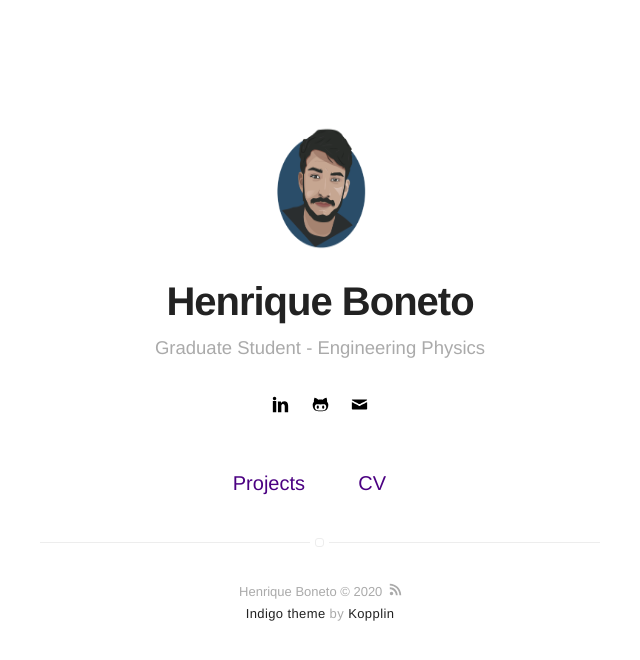
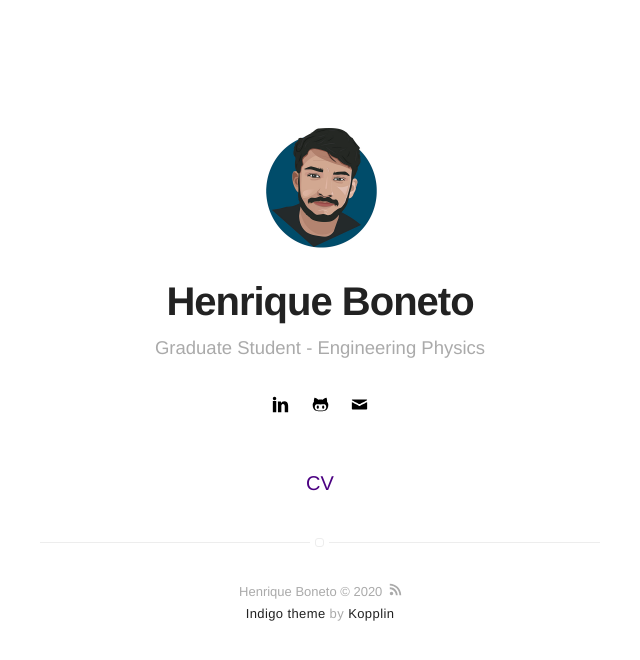
Before and after one commit to henriqueboneto/henriqueboneto.github.io, a Jekyll site: the page built from index.html, in a window 1280 px wide. Shown: the top 660 px of the page, without its empty margins (320-960 px from the left). Built offline with Jekyll 4.4.1, drawn with Linux system fonts in a browser that asks for light colours.

Commit message:
img profile correction

```diff
--- a/_config.yml
+++ b/_config.yml
@@ -8,7 +8,7 @@ description: A blog about technology and stuff related
 # if it's an external image, update below for true
 # better with square images
 external-image: false
-picture: assets/images/profile.png
+picture: assets/images/profile.jpg
 
 # If you want to include your resume, set to true
 # and specify source (external or local).
@@ -56,7 +56,7 @@ authors:
     name: Henrique Boneto
     bio: Engineering Physics Student. Interested and currently studying Econophysics, Software Development and Data Science.
     external-image: false
-    picture: assets/images/profile.png
+    picture: assets/images/profile.jpg
 
 # do you want a larger site? change the option below
 # options: [normal, large] | default: normal
@@ -72,7 +72,7 @@ pagination:
   permalink: "/:num/" # pagination link that will be appended
 
 # if you don't need projects, comment the *projects* configs below
-projects: true
+projects: false
 
 # if you don't need "about" or "blog", comment them out below
 about: false
```
Also changed, not shown: assets/images/profile.jpg (added), assets/images/profile.png (deleted).
